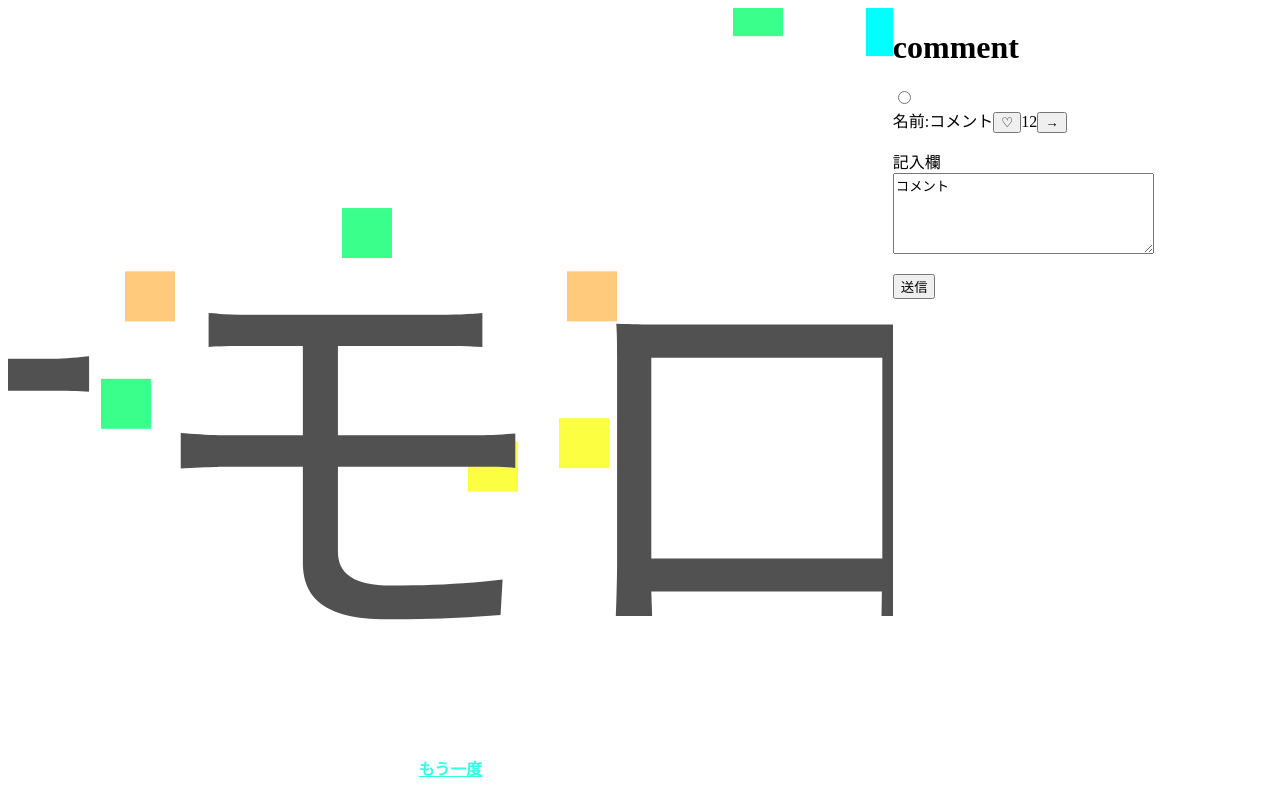
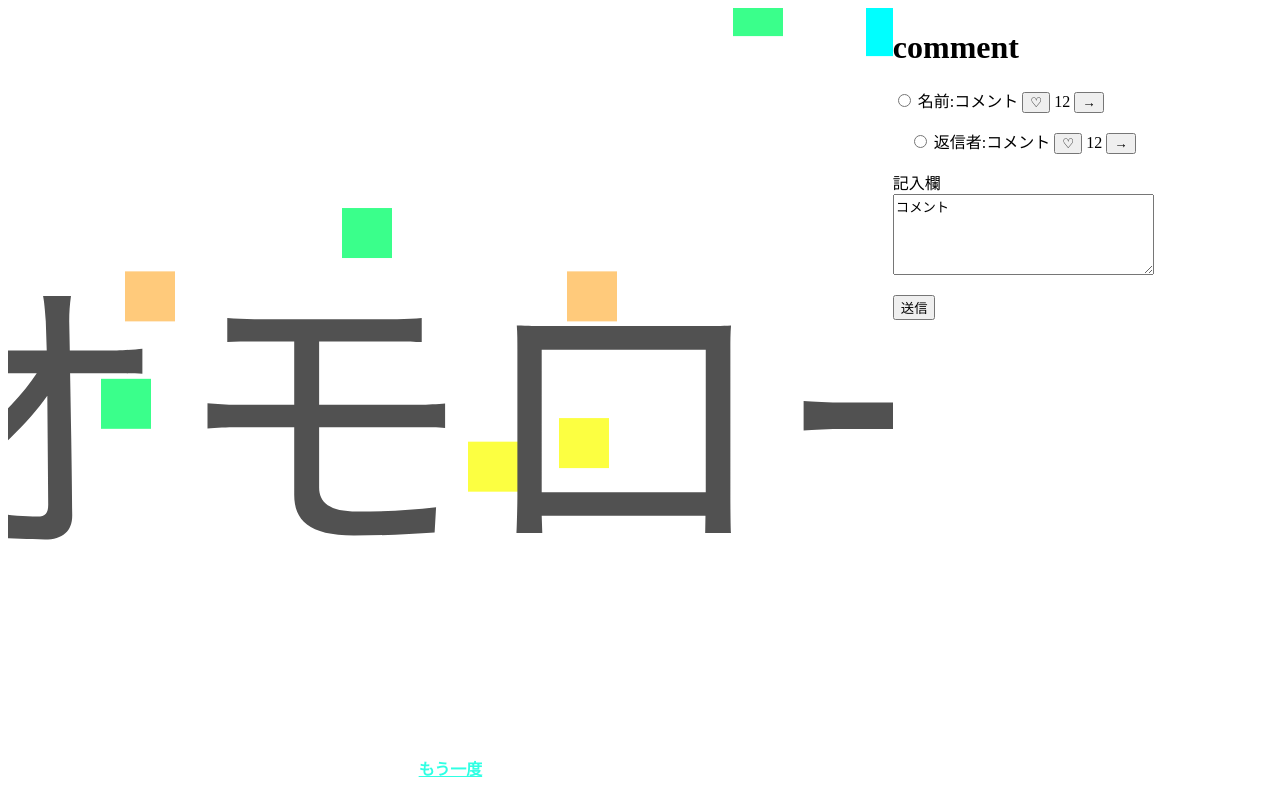
Before and after one commit to tanaka-mirano/aho3_frontend, an Angular app: page /omoro in a window 1280 px wide. Built offline with nearby package versions, Linux system fonts and the light colour scheme.

Commit message:
comment area

```diff
--- a/src/app/omoro/omoro.component.css
+++ b/src/app/omoro/omoro.component.css
@@ -374,7 +374,7 @@
     font-size:10vmin;
     */
 
-  font-size: clamp(30px, 11vw, 200px);
+  font-size: clamp(30px, 11vw, 100px);
   /*font-size: clamp(最小値, 基準値, 最大値);*/
   /*vm/vw/vmin/vmaxで画面サイズ変更時に文字が改行されないようにできる*/
 
--- a/src/app/omoro/omoro.component.html
+++ b/src/app/omoro/omoro.component.html
@@ -16,8 +16,9 @@
 
     <div class="comment">
         <h1>comment</h1>
-        <p><input type="radio"><br>
-            名前:コメント<span><button>♡</button><span>12</span><button>→</button></span></p>
+
+        <p><input type="radio"> 名前:コメント         <button>♡</button>  12  <button>→</button></p>
+        <p style="text-indent:1em"><input type="radio"> 返信者:コメント          <button>♡</button>  12  <button>→</button></p>
 
         <form action="" method="post">
             <p>記入欄<br>
```
